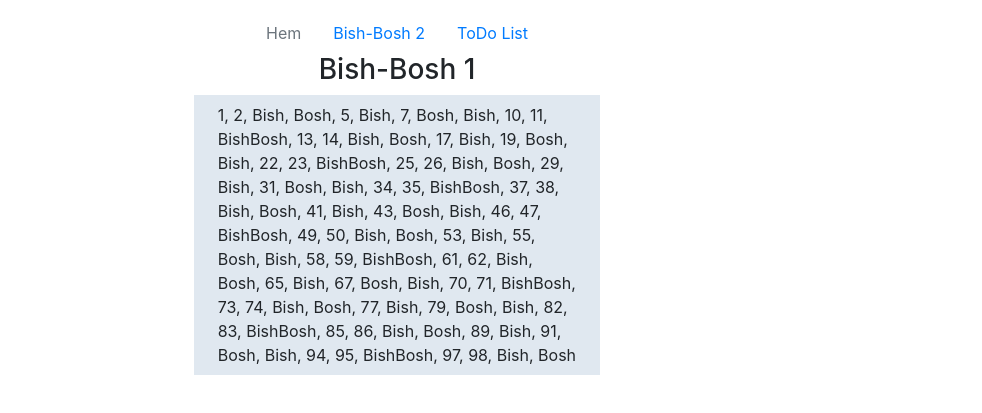
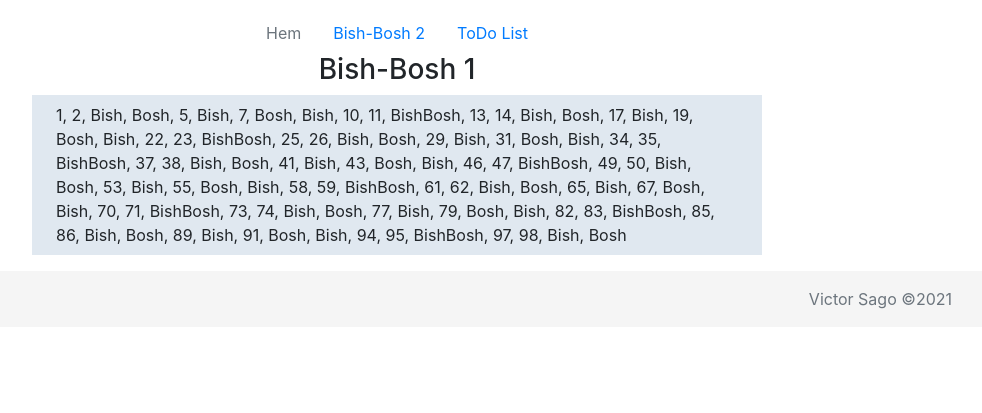
Before and after one commit to VictorSago/Ex9BBandToDoList, a plain HTML site: page index.html in a window 1280 px wide. Shown: the part 67-480 px from the top of the page, without its empty margins (243-1225 px from the left). Drawn offline with nearby package versions, Linux system fonts and the light colour scheme.

Commit message:
Added a footer to all pages

```diff
--- a/index.html
+++ b/index.html
@@ -29,20 +29,25 @@
   </header>
 
   <main>
+    <div class="container">
       <div class="row">
-      <div class="col-sm-8 col-md-6 col-lg-4 mx-auto">
+        <div class="col-12 mx-auto">
           <h3 class="text-center mx-auto">Bish-Bosh 1</h3>
         </div>
       </div>
       <div class="row">
-      <div class="col-sm-8 col-md-6 col-lg-4 mx-auto">
+        <div class="col-sm-12 col-md-10 col-lg-8 mx-auto">
           <p class="px-4 py-2 outputtext" id="output-area">Abc</p>
         </div>
       </div>
+    </div>
+
   </main>
 
-  <footer>
-    <div></div>
+  <footer class="mt-auto py-3 footer">
+    <div class="container">
+      <span class="text-muted"><a href="mailto:VictorSago01@gmail.com" class="text-muted">Victor Sago</a> ©2021 </span>
+    </div>
   </footer>
 
   <script type="text/javascript" src="scripts/bish1.js"></script>
--- a/scripts/bish1.js
+++ b/scripts/bish1.js
@@ -1,4 +1,4 @@
-let output_area = document.querySelector('#output-area');
+const output_area = document.querySelector('#output-area');
 log_message = BishBosh1();
 
 console.log(log_message);
--- a/styles/style.css
+++ b/styles/style.css
@@ -1,3 +1,8 @@
+
+footer > div {
+  overflow: hidden;
+  text-align: right;
+}
 
 /* Stretch the list to full width*/
 ul {
@@ -51,3 +56,7 @@ ul li.checked {
   background-color: #f05070;
   color: white;
 }
+
+.footer {
+  background-color: #f5f5f5;
+}
```
Also changed, not shown: bish2.html (+4 -2 lines), todo.html (+4 -2 lines), 1 other file. Lines whose indentation alone changed are shown as unchanged.
